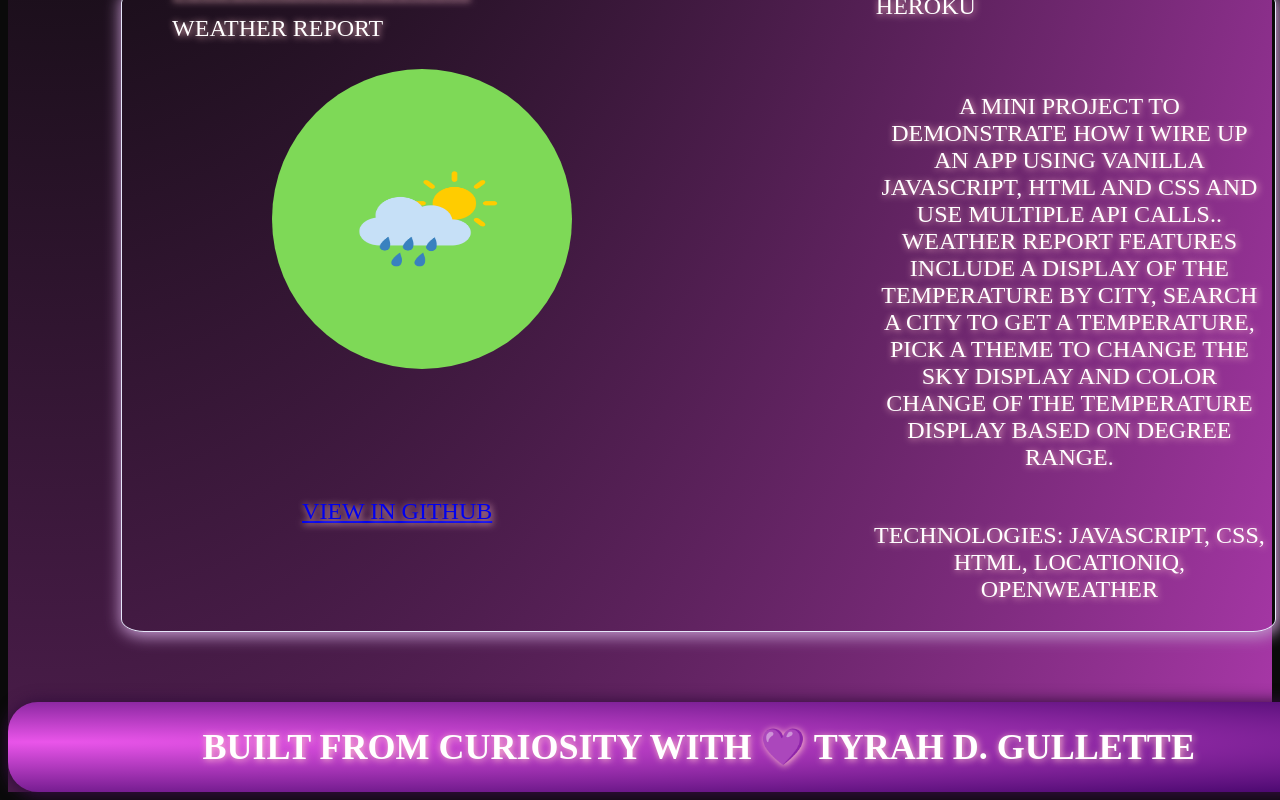
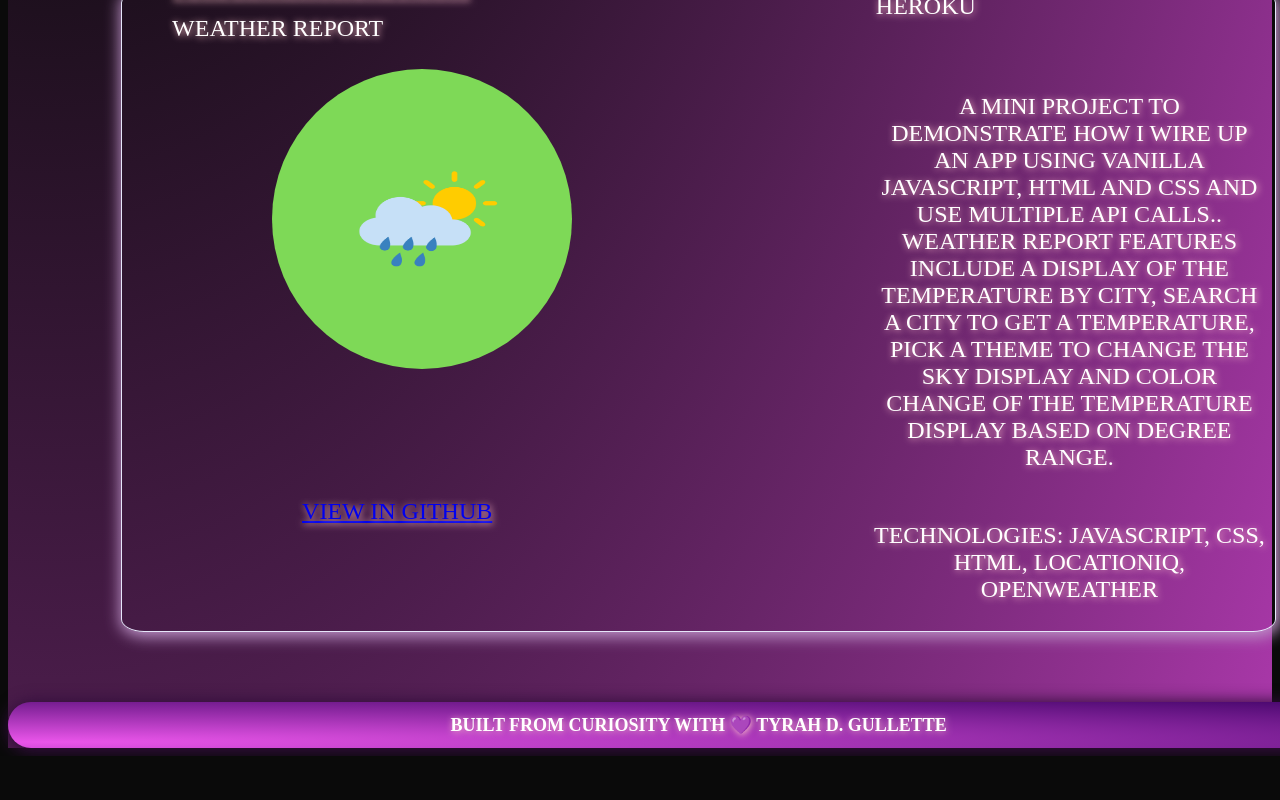
Before and after one commit to ursaturnine/tyrah-portfolio-site, a React (Create React App) app: page / in a window 1280 px wide. Shown: the part 2980-3780 px from the top of the page. After the commit the page ends 3736 px from the top, so only its background shows below. Built offline with nearby package versions, Linux system fonts and the light colour scheme; a web font is replaced by a local one.

Commit message:
footer text size

```diff
--- a/src/components/footer.tsx
+++ b/src/components/footer.tsx
@@ -8,7 +8,7 @@ interface FooterProps {
 const Footer: FC<FooterProps> = () => {
     return (
         <div className='footer'>
-            <h1>Built From Curiosity With 💜 Tyrah D. Gullette </h1>
+            <h1 className='footer-text'>Built From Curiosity With 💜 Tyrah D. Gullette </h1>
         </div>
 
     )
--- a/src/styles/footer.css
+++ b/src/styles/footer.css
@@ -2,5 +2,8 @@
     background: radial-gradient(farthest-corner at 40px 40px, rgb(234, 85, 234) 0%, rgb(70, 6, 108) 100%);
     box-shadow: 2px 2px 15px 3px rgb(50, 13, 60);
     border-radius: 30px;
+}
+
+.footer-text {
     font-size: large;
 }
```
